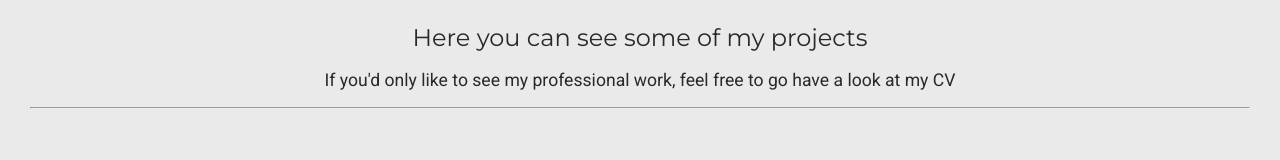
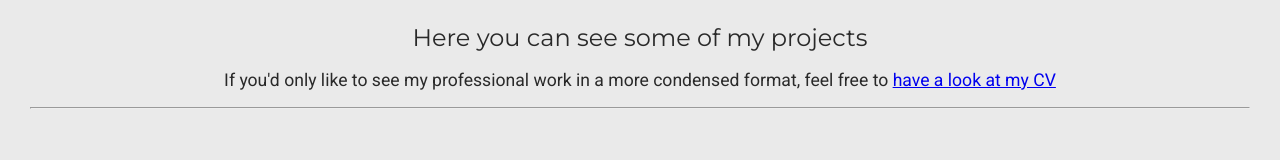
Before and after one commit to YannikH/website, a React (Create React App) app: page / in a window 1280 px wide. Both pictures are taken after a click on the element "Portfolio". Shown: the part 144-304 px from the top of the page. Built offline with nearby package versions, Linux system fonts and the light colour scheme.

Commit message:
CV Link added

```diff
--- a/src/components/Portfolio/Portfolio.tsx
+++ b/src/components/Portfolio/Portfolio.tsx
@@ -215,7 +215,7 @@ const Portfolio = () => (
   <PortfolioContainer>
     <PortfolioDescription>
       <ProjectHeader>Here you can see some of my projects</ProjectHeader>
-      <Content>If you'd only like to see my professional work, feel free to go have a look at my CV</Content>
+      <Content>If you'd only like to see my professional work in a more condensed format, feel free to <a href="https://docs.google.com/document/d/1D-3iDBGCjniavPDoRpARatJQCY82OTPI0Pf8WVJxit4/edit?usp=sharing" target="_blank">have a look at my CV</a></Content>
       <hr />
     </PortfolioDescription>
 
```
